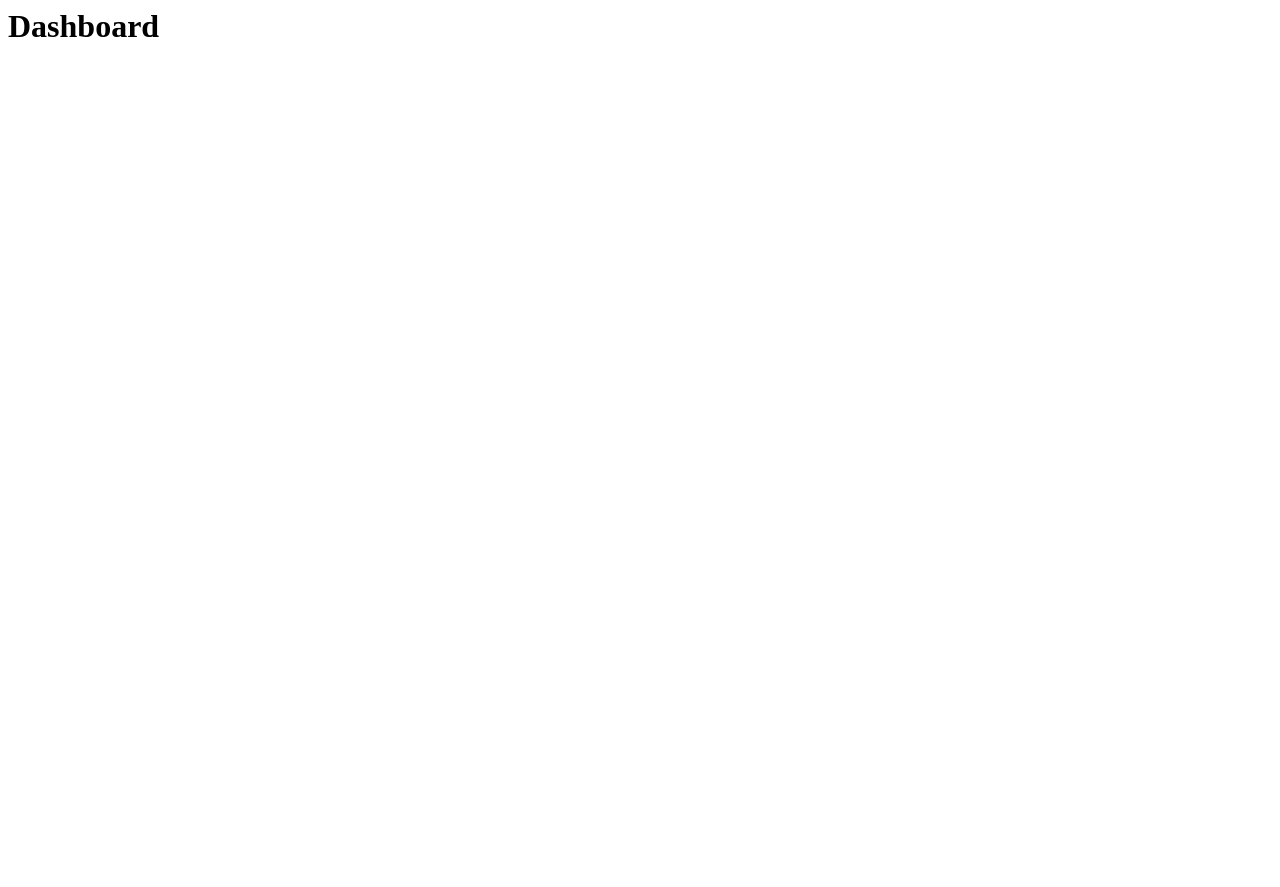
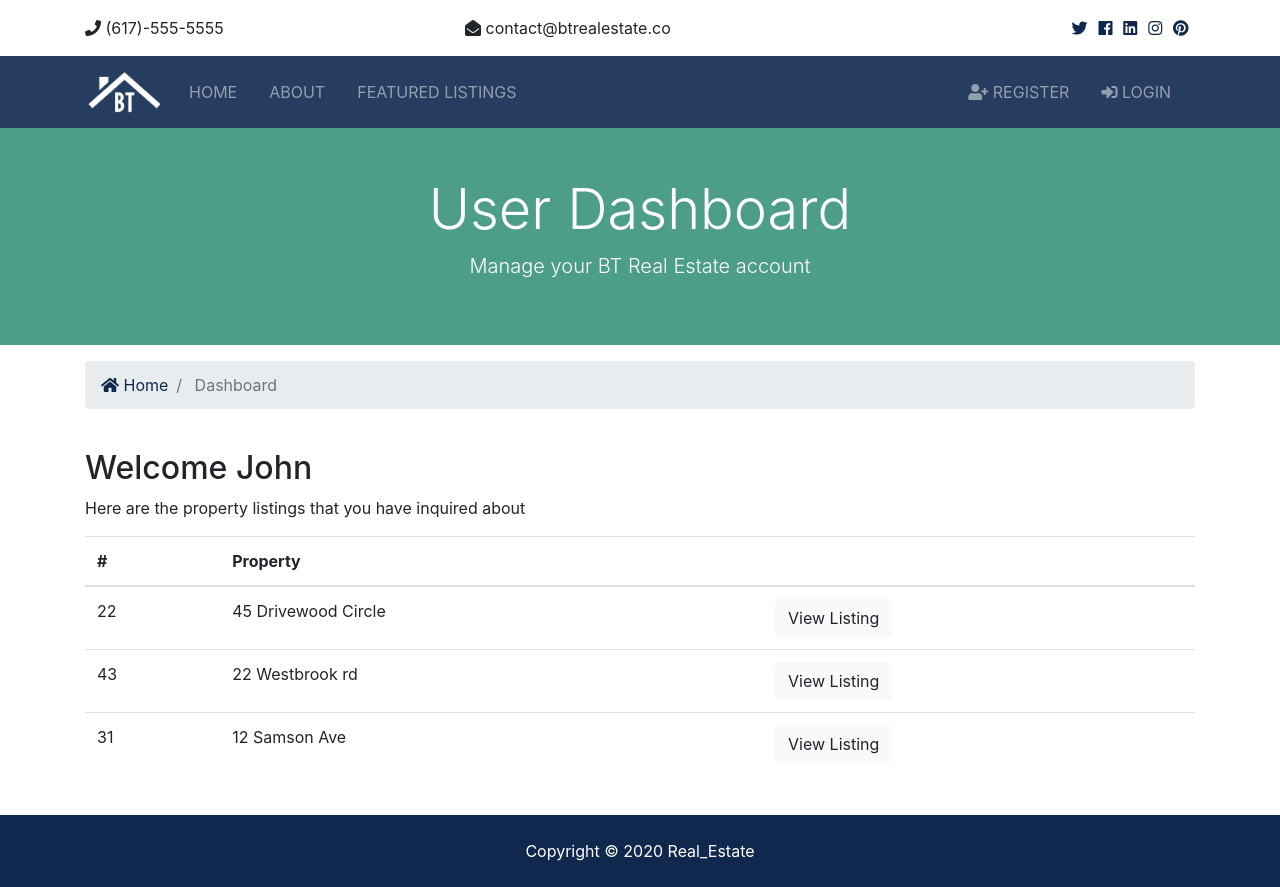
Before and after one commit to SaurabhJ93/Real_Estate, a Django app: page /accounts/dashboard in a window 1280 px wide. Before the commit the page is almost empty. Before the commit the page ends 37 px from the top, so only its background shows below. Run offline with Django 3.2, Linux system fonts and the light colour scheme; some libraries are stand-ins or nearby versions.

Commit message:
Dashboard and logout functions added

```diff
--- a/accounts/urls.py
+++ b/accounts/urls.py
@@ -5,6 +5,6 @@ from . import views
 urlpatterns = [
     path('login', views.loginhere, name='login'),
     path('register', views.register, name='register'),
-    path('logout', views.logout, name='logout'),
+    path('logout', views.logouthere, name='logout'),
     path('dashboard', views.dashboard, name='dashboard'),
 ]
--- a/accounts/views.py
+++ b/accounts/views.py
@@ -1,7 +1,7 @@
 from django.shortcuts import render, redirect
 from django.contrib import messages
 from django.contrib.auth.models import User
-from django.contrib.auth import authenticate, login
+from django.contrib.auth import authenticate, login, logout
 
 def register(request):
     if request.method == 'POST':
@@ -48,8 +48,11 @@ def loginhere(request):
     else:
         return render(request, 'accounts/login.html')
 
-def logout(request):
-    return redirect('index')
+def logouthere(request):
+    if request.method == 'POST':
+        logout(request)
+        messages.success(request, 'You are now logged out')
+        return redirect('index')
 
 def dashboard(request):
     return render(request, 'accounts/dashboard.html')
--- a/templates/accounts/dashboard.html
+++ b/templates/accounts/dashboard.html
@@ -1 +1,76 @@
-<h1>Dashboard</h1>
+{% extends 'base.html' %}
+
+
+{% block content %}
+<section id="showcase-inner" class="py-5 text-white">
+    <div class="container">
+      <div class="row text-center">
+        <div class="col-md-12">
+          <h1 class="display-4">User Dashboard</h1>
+          <p class="lead">Manage your BT Real Estate account</p>
+        </div>
+      </div>
+    </div>
+  </section>
+
+  <!-- Breadcrumb -->
+  <section id="bc" class="mt-3">
+    <div class="container">
+      <nav aria-label="breadcrumb">
+        <ol class="breadcrumb">
+          <li class="breadcrumb-item">
+            <a href="{% url 'index' %}">
+              <i class="fas fa-home"></i> Home</a>
+          </li>
+          <li class="breadcrumb-item active"> Dashboard</li>
+        </ol>
+      </nav>
+    </div>
+  </section>
+
+  <!-- Alert -->
+  {% include 'partials/_alerts.html' %}
+
+  <section id="dashboard" class="py-4">
+    <div class="container">
+      <div class="row">
+        <div class="col-md-12">
+          <h2>Welcome John</h2>
+          <p>Here are the property listings that you have inquired about</p>
+          <table class="table">
+            <thead>
+              <tr>
+                <th scope="col">#</th>
+                <th scope="col">Property</th>
+                <th></th>
+              </tr>
+            </thead>
+            <tbody>
+              <tr>
+                <td>22</td>
+                <td>45 Drivewood Circle</td>
+                <td>
+                  <a class="btn btn-light" href="#">View Listing</a>
+                </td>
+              </tr>
+              <tr>
+                <td>43</td>
+                <td>22 Westbrook rd</td>
+                <td>
+                  <a class="btn btn-light" href="#">View Listing</a>
+                </td>
+              </tr>
+              <tr>
+                <td>31</td>
+                <td>12 Samson Ave</td>
+                <td>
+                  <a class="btn btn-light" href="#">View Listing</a>
+                </td>
+              </tr>
+            </tbody>
+          </table>
+        </div>
+      </div>
+    </div>
+  </section>
+  {% endblock %}
--- a/templates/partials/_navbar.html
+++ b/templates/partials/_navbar.html
@@ -40,6 +40,28 @@
         </ul>
 
         <ul class="navbar-nav ml-auto">
+          {% if user.is_authenticated %}
+            <li
+            {% if 'dashboard' in  request.path %}
+              class="nav-item active mr-3"
+            {% else %}
+              class="nav-item mr-3"
+            {% endif %}
+            >
+              <a class="nav-link" href="{% url 'dashboard' %}">
+                Welcome {{ user.username }}</a>
+            </li>
+            <li class="nav-item mr-3">
+              <a href="javascript:{document.getElementById('logout').submit()}"
+              class="nav-link">
+              <i class="fas fa-sign-out-alt"></i> Logout
+            </a>
+            <form action="{% url 'logout' %}" method="POST" id="logout">
+              {% csrf_token %}
+              <input type="hidden">
+            </form>
+            </li>
+          {% else %}
             <li
             {% if 'register' in  request.path %}
               class="nav-item active mr-3"
@@ -61,6 +83,7 @@
                 <i class="fas fa-sign-in-alt"></i>
                 Login</a>
             </li>
+          {% endif %}
         </ul>
       </div>
     </div>
```
Lines whose indentation alone changed are shown as unchanged.
